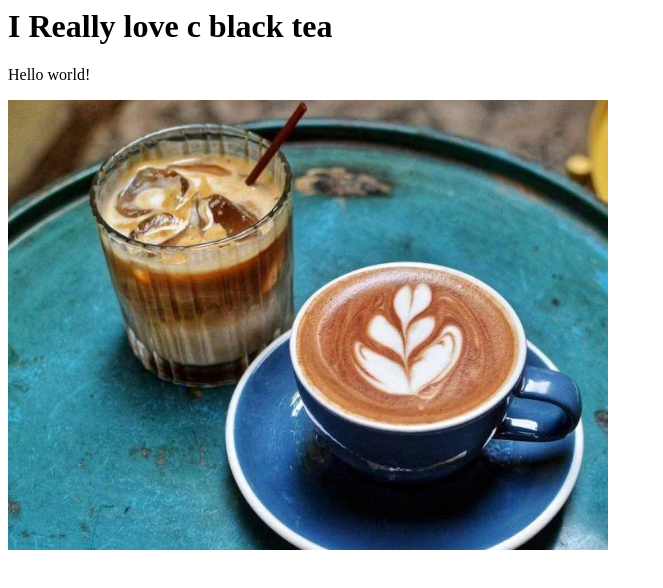
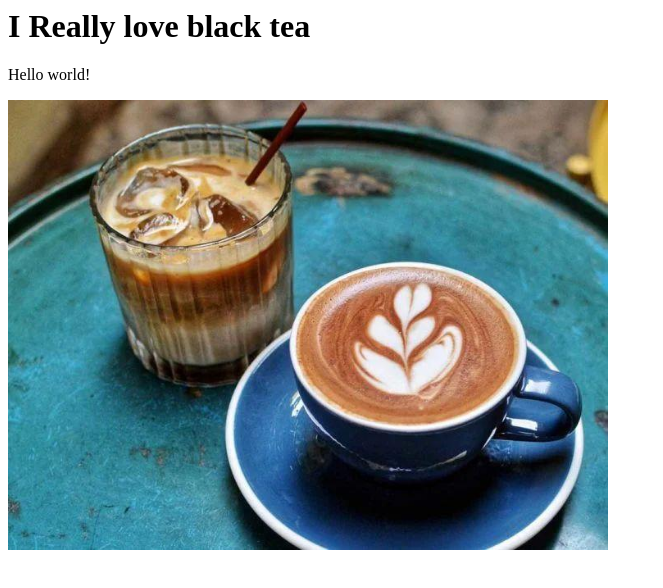
Before and after one commit to Falconwaseem/jenkins1, a plain HTML site: page index.html in a window 1280 px wide. Shown: the whole page, without its empty margins (0-663 px from the left). Drawn offline with Linux system fonts and the light colour scheme.

Commit message:
change check

```diff
--- a/index.html
+++ b/index.html
@@ -3,7 +3,7 @@
     <title>My First Webpage</title>
  </head>
  <body>
-    <h1>I Really love c black tea</h1>
+    <h1>I Really love black tea</h1>
     <p>Hello world!</p>
  </body>
 
```
